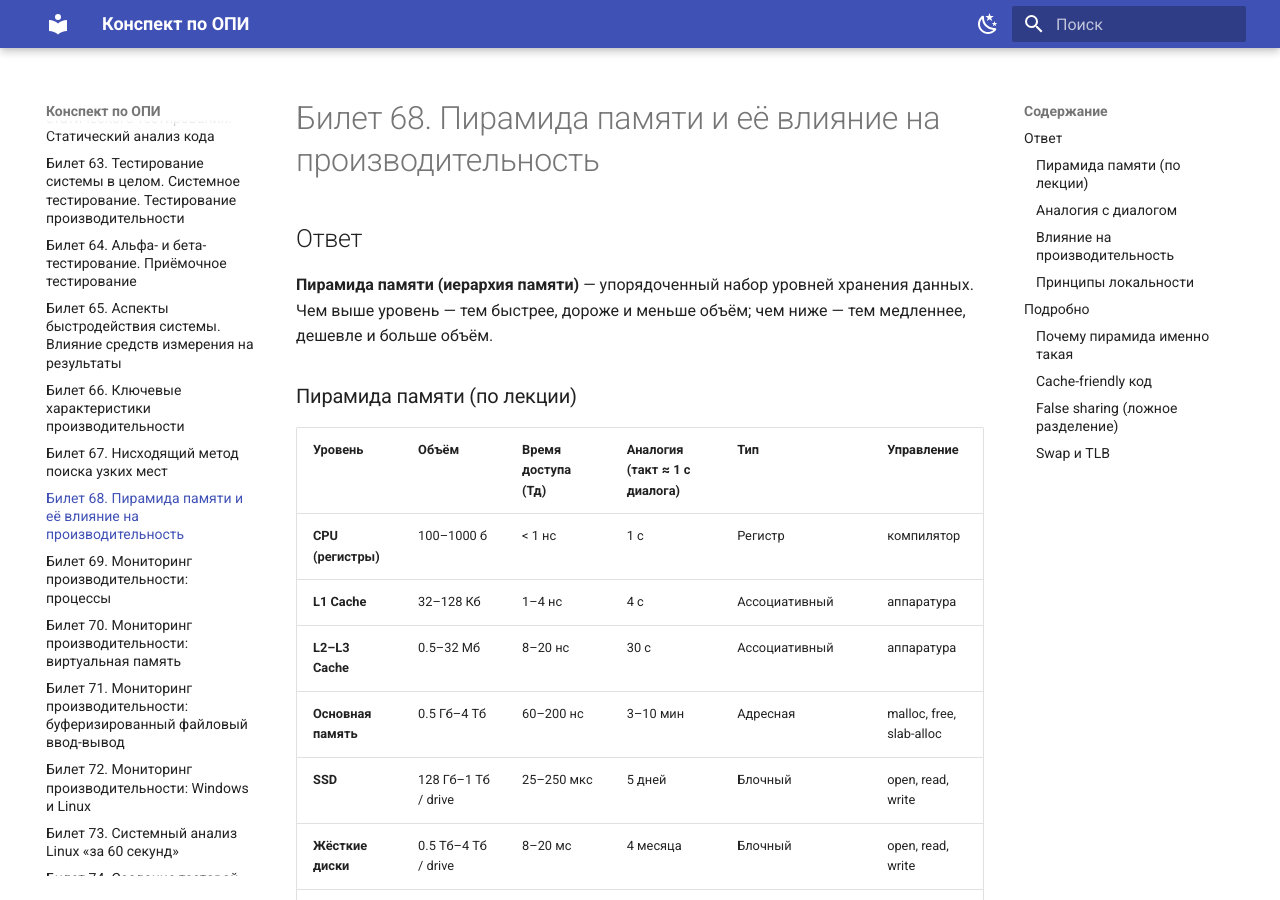
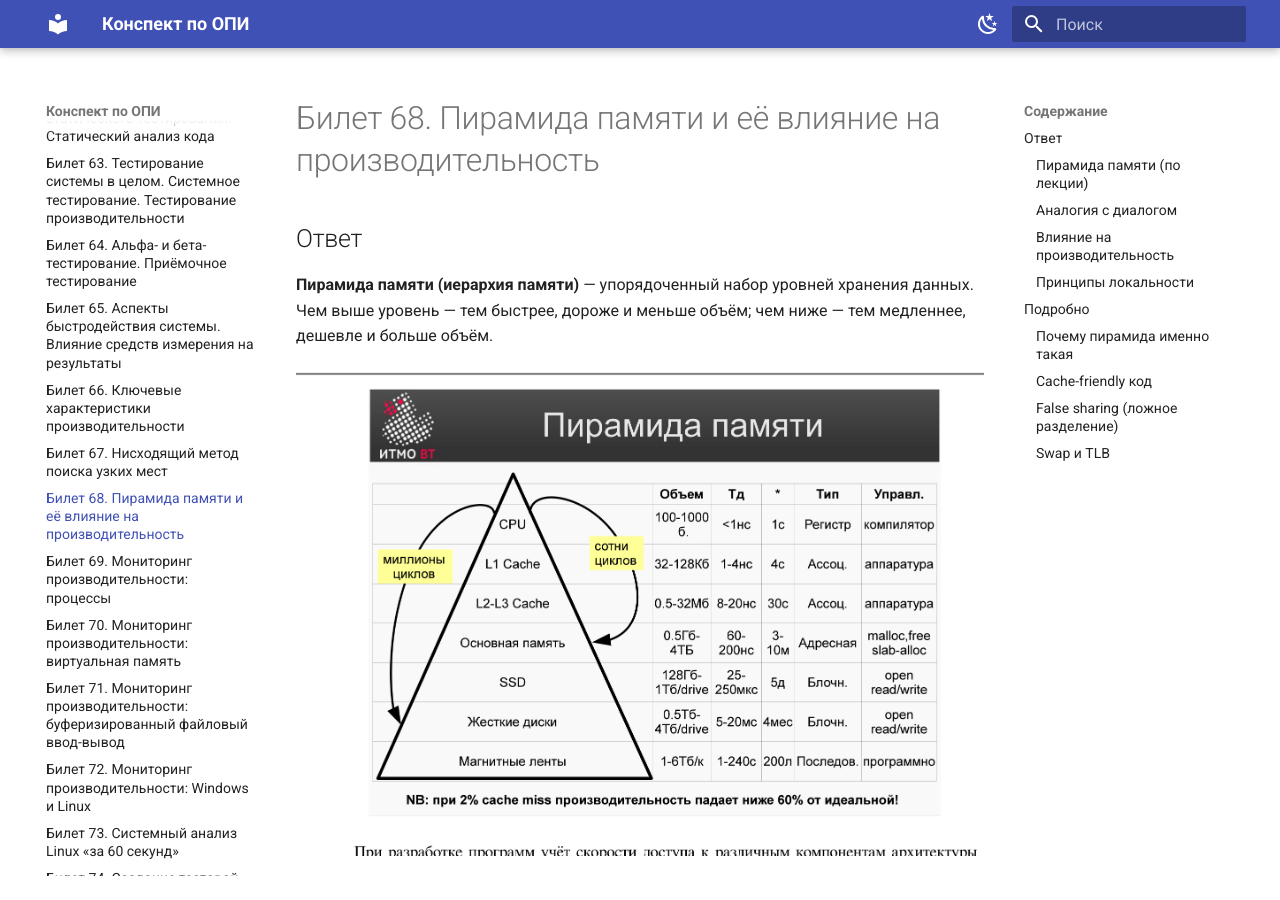
Before and after one commit to artem961/exam-opi-notes, an MkDocs documentation site: the page built from docs/68-memory-pyramid.md, in a window 1280 px wide and 900 px high. Built offline with MkDocs 1.6.1 and Material for MkDocs 9.7.7, drawn with Linux system fonts in a browser that asks for light colours.

Commit message:
билет 68: добавить картинку пирамиды памяти из лекции (стр. 152)
Извлёк оригинальный слайд «Пирамида памяти» из PDF в
docs/assets/ и вставил в начало раздела «Ответ». Текстовая
таблица оставлена как расшифровка под картинкой.

Co-Authored-By: Claude Opus 4.8 <noreply@anthropic.com>
Claude-Session: https://claude.ai/code/session_01Vm1rpfq5wZh53Zn91jXc4S

```diff
--- a/docs/68-memory-pyramid.md
+++ b/docs/68-memory-pyramid.md
@@ -3,6 +3,8 @@
 ## Ответ
 
 **Пирамида памяти (иерархия памяти)** — упорядоченный набор уровней хранения данных. Чем выше уровень — тем быстрее, дороже и меньше объём; чем ниже — тем медленнее, дешевле и больше объём.
+
+![Пирамида памяти: уровни, объём, время доступа, тип и управление](assets/lec-memory-pyramid-levels-volume-access-time-type-management.png)
 
 ### Пирамида памяти (по лекции)
 
```
Also changed, not shown: docs/assets/lec-memory-pyramid-levels-volume-access-time-type-management.png (added).
